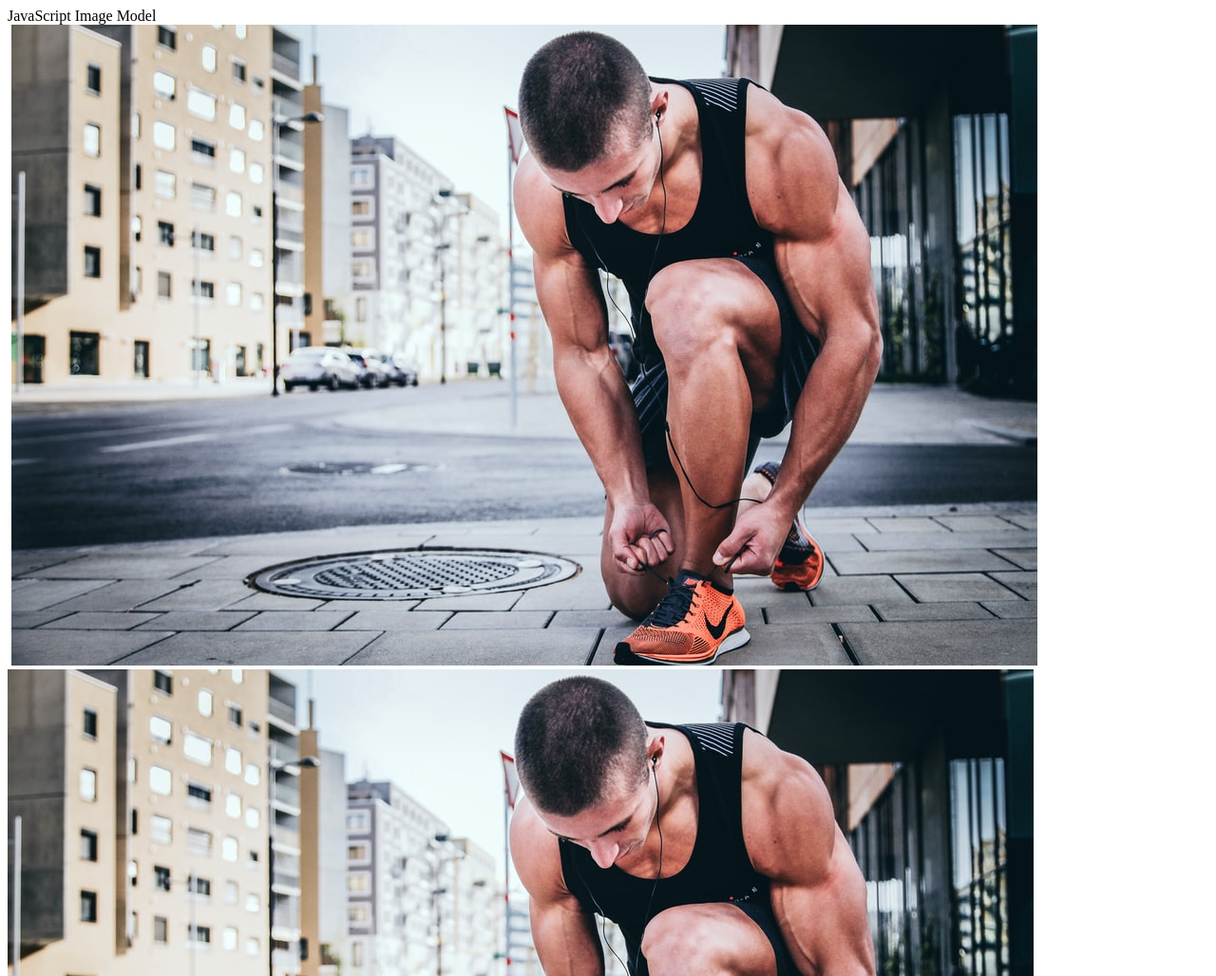
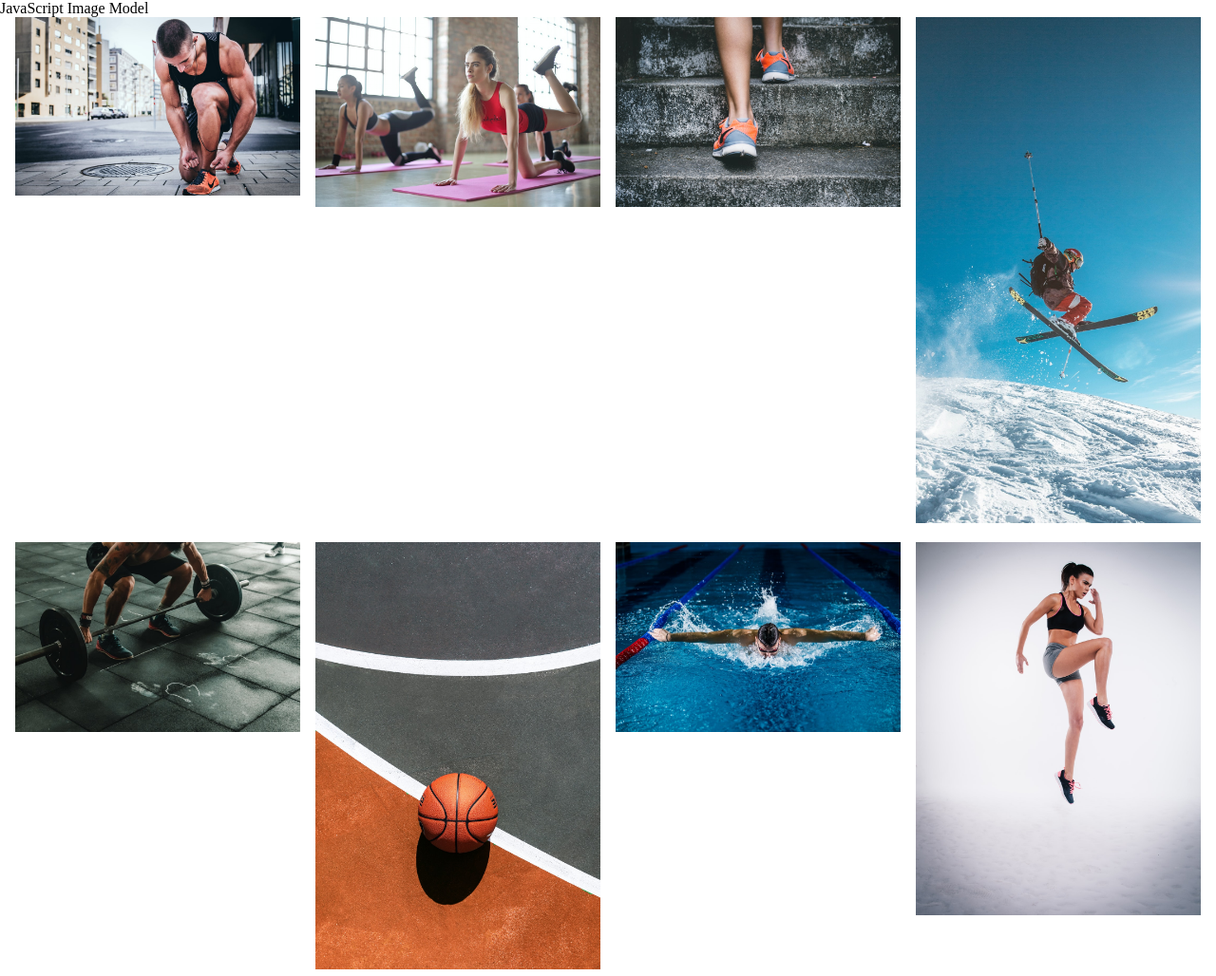
Before and after one commit to aba990/Repo13-14, a plain HTML site: page src/index.html in a window 1280 px wide. Shown: the top 1028 px of the page at 95% size. Drawn offline with Linux system fonts and the light colour scheme; files whose address does not match are found by name.

Commit message:
treci up

```diff
--- a/src/index.html
+++ b/src/index.html
@@ -11,16 +11,23 @@
 <div class="Container">
     <div class="Heading">JavaScript Image Model</div>
 <div class="images">
-    <img src="images\img1.jpg" alt="" />
-    <img src="C:\Users\User\Repo13-14\images\img1.jpg" alt="" />
-    <img src="C:\Users\User\Repo13-14\images\img1.jpg" alt="" />
-    <img src="C:\Users\User\Repo13-14\images\img1.jpg" alt="" />
-    <img src="C:\Users\User\Repo13-14\images\img1.jpg" alt="" />
-    <img src="C:\Users\User\Repo13-14\images\img1.jpg" alt="" />
-    <img src="C:\Users\User\Repo13-14\images\img1.jpg" alt="" />
-    <img src="C:\Users\User\Repo13-14\images\img1.jpg" alt="" />
-    <img src="C:\Users\User\Repo13-14\images\img1.jpg" alt="" />
-    <img src="C:\Users\User\Repo13-14\images\img1.jpg" alt="" />
+    <a href="C:\Users\User\Repo13-14\images\img1.jpg" target="_blank"><img src="C:\Users\User\Repo13-14\images\img1.jpg" alt="image1"></a>
+    <a href="C:\Users\User\Repo13-14\images\img2.jpg" target="_blank"><img src="C:\Users\User\Repo13-14\images\img2.jpg" alt="image1"></a>
+    <a href="C:\Users\User\Repo13-14\images\img3.jpg" target="_blank"><img src="C:\Users\User\Repo13-14\images\img3.jpg" alt="image1"></a>
+    <a href="C:\Users\User\Repo13-14\images\img4.jpg" target="_blank"><img src="C:\Users\User\Repo13-14\images\img4.jpg" alt="image1"></a>
+    <a href="C:\Users\User\Repo13-14\images\img5.jpg" target="_blank"><img src="C:\Users\User\Repo13-14\images\img5.jpg" alt="image5"></a>
+    <a href="C:\Users\User\Repo13-14\images\img6.jpg" target="_blank"><img src="C:\Users\User\Repo13-14\images\img6.jpg" alt="image1"></a>
+    <a href="C:\Users\User\Repo13-14\images\img7.jpg" target="_blank"><img src="C:\Users\User\Repo13-14\images\img7.jpg" alt="image1"></a>
+    <a href="C:\Users\User\Repo13-14\images\img8.jpg" target="_blank"><img src="C:\Users\User\Repo13-14\images\img8.jpg" alt="image1"></a>
+    <a href="C:\Users\User\Repo13-14\images\img9.jpg" target="_blank"><img src="C:\Users\User\Repo13-14\images\img9.jpg" alt="image1"></a>
+    <a href="C:\Users\User\Repo13-14\images\img10.jpg" target="_blank"><img src="C:\Users\User\Repo13-14\images\img10.jpg" alt="image1"></a>
+</div>
+<div class="Modal">s
+    <span class="close"><i class="fas fa-times"></i></span>
+    <div class="modalContent">
+    <img src="" class="modalImg">
+    <span class="modalTxt"></span>
+    </div>
 </div>
 </div>
 
--- a/styles/index.css
+++ b/styles/index.css
@@ -1,4 +1,38 @@
-h1 {
-    color: red;
+* {
+    margin: 0;
+    padding: 0;
+    box-sizing: border-box;
+
+}
+
+body {display: flex;
+    justify-content: center;
+    min-height: 100vh;
+    align-items: center;
+
+}
+
+.heading {
+    color: azure;
     text-align: center;
+    font-size: 2em;
+    margin: 2em 0;
 }
+
+.images {
+    display: grid;
+    grid-template-columns: repeat(4, 1fr);
+    grid-gap: 1em;
+    margin: 0 1em;
+    size: 200px;
+}
+
+.images img {
+    width: 100%;
+    cursor: pointer;
+}
+.images img:hover {
+    transform: scale(0.9);
+    opacity: 0.5;
+
+}
```
